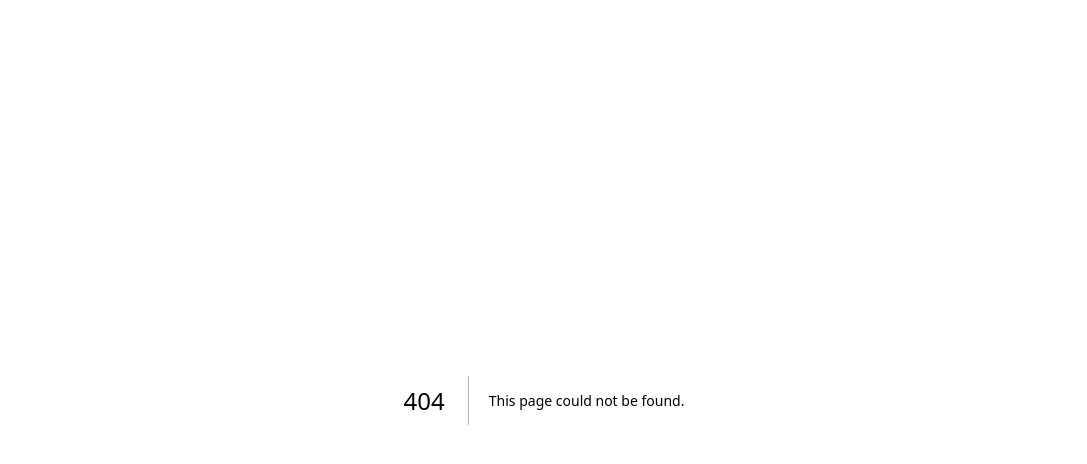
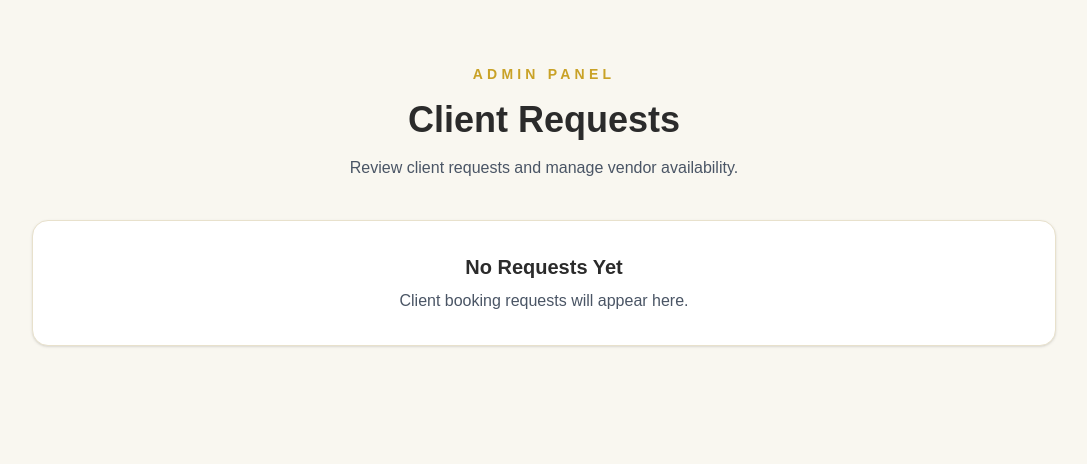
Before and after one commit to ReeSeng1/wedding-event-platform, a Next.js app in the folder frontend/: page /admin/requests in a window 1280 px wide. Before the commit this address had no page. Shown: the top 464 px of the page, without its empty margins (96-1183 px from the left). Built offline with nearby package versions, Linux system fonts and the light colour scheme.

Commit message:
add an admin page

```diff
--- /dev/null
+++ b/frontend/src/app/admin/requests/page.tsx
@@ -0,0 +1,27 @@
+export default function AdminRequestPage() {
+    return (
+        <main className="min-h-screen bg-[#F9F7F0] px-6 py-16">
+            <div className="mx-auto max-w-5xl">
+                <div className="text-center">
+                    <p className="text-sm font-semibold uppercase tracking-[0.3em] text-[#C9A227]">
+                        Admin Panel
+                    </p>
+                    <h1 className="mt-4 text-4xl font-bold text-[#2B2B2B]">
+                        Client Requests
+                    </h1>
+                    <p className="mx-auto mt-4 max-w-xl text-gray-600">
+                        Review client requests and manage vendor availability.
+                    </p>
+                </div>
+                <div className="mt-10 rounded-2xl border border-[#E8E1CC] bg-white p-8 text-center shadow-sm">
+                    <h2 className="text-xl font-bold text-[#2B2B2B]">
+                        No Requests Yet
+                    </h2>
+                    <p className="mt-2 text-gray-600">
+                        Client booking requests will appear here.
+                    </p>
+                </div>
+            </div>
+        </main>
+    );
+}
```
